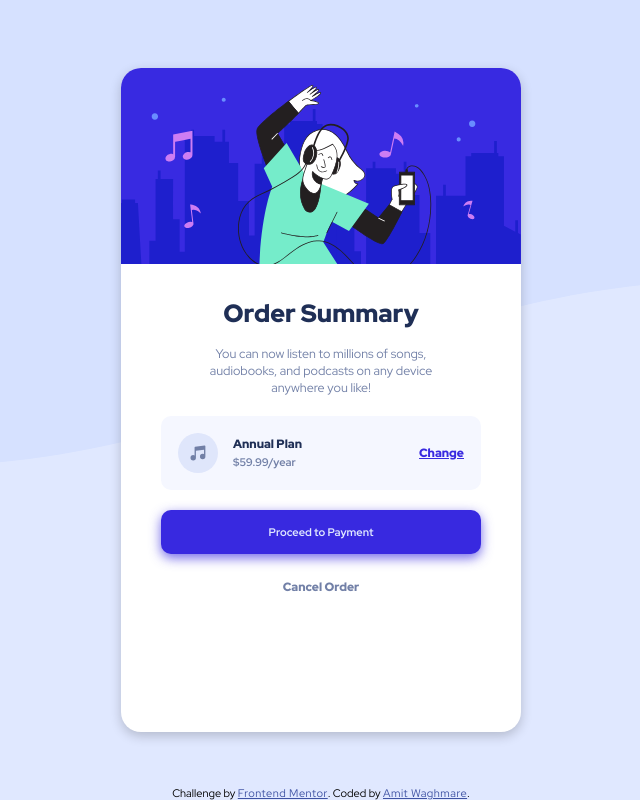
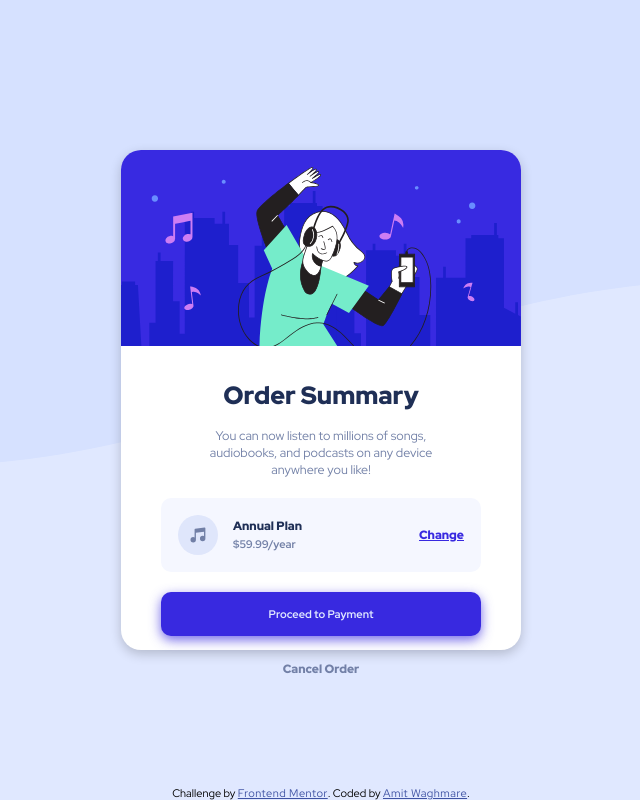
Before and after one commit to waghmare-amit/order-summary-card, a plain HTML site: page index.html in a window 1536 px wide. Shown: the whole page, without its empty margins (447-1087 px from the left). Drawn offline with Linux system fonts and the light colour scheme.

Commit message:
Adjusted the container size

```diff
--- a/queries.css
+++ b/queries.css
@@ -1,7 +1,7 @@
 @media (min-width: 90rem){
     .container{
         min-width: 400px;
-        min-height: 600px;
+        min-height: 500px;
     }
 }
 
--- a/style.css
+++ b/style.css
@@ -31,7 +31,7 @@ body{
 
 .container{
     max-width: 350px;
-    max-height: 800px;
+    max-height: 500px;
     width: 25%;
     height: 83%;
     margin: 0 auto;
```
